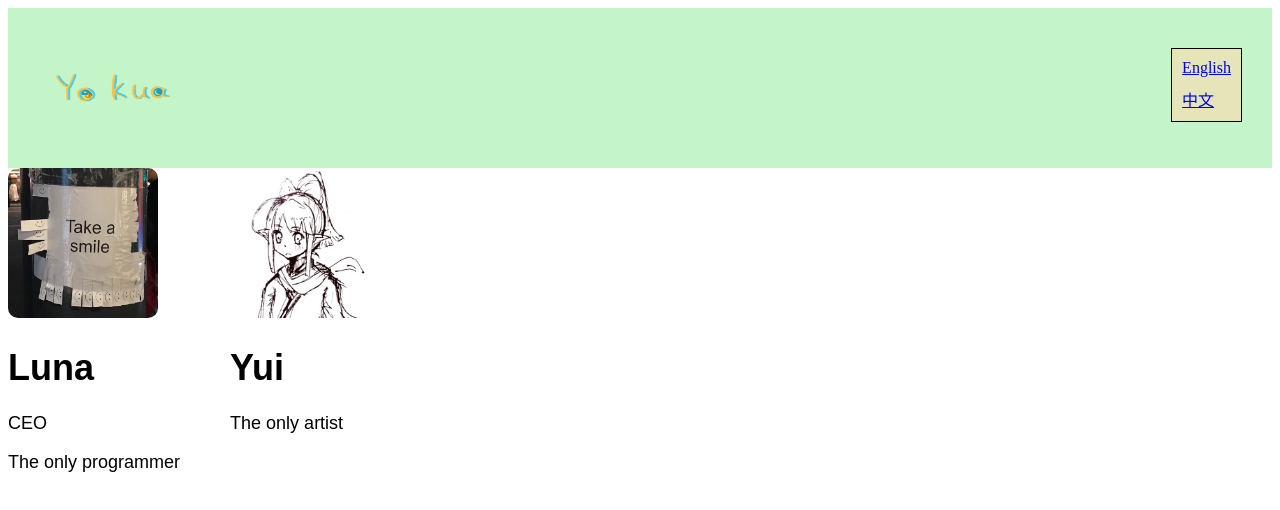
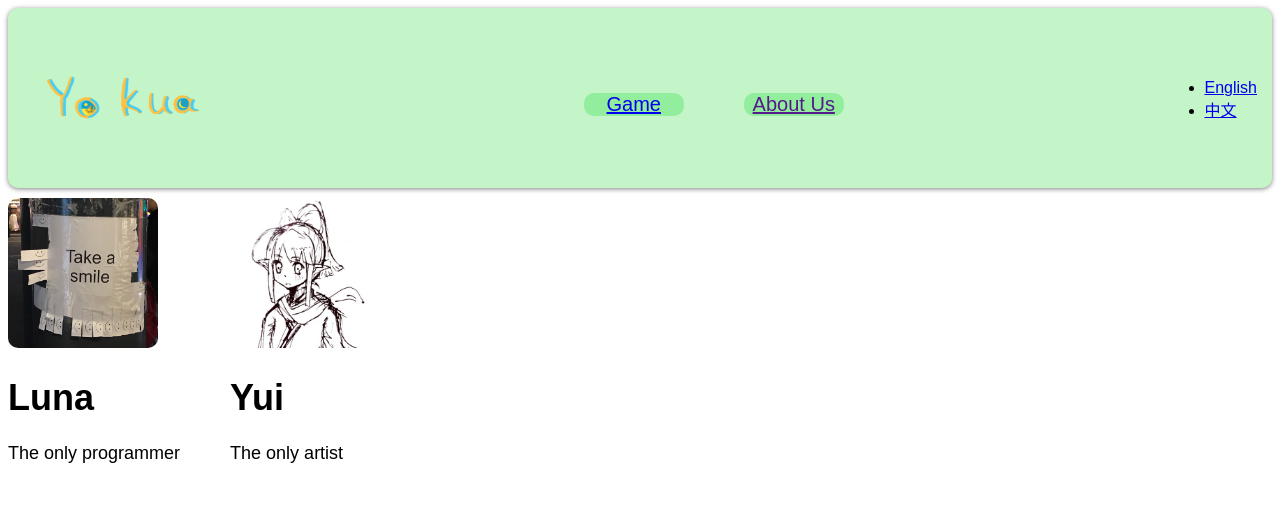
Before and after one commit to Luna0618/YokuaStudio, a plain HTML site: page index.html in a window 1280 px wide. Drawn offline with Linux system fonts and the light colour scheme; a web font is replaced by a local one.

Commit message:
Add nevigate bar to header and add more effects

```diff
--- a/index.html
+++ b/index.html
@@ -12,34 +12,35 @@
 
 <body>
     <header>
-        <nav>
-            <div class="logo">
-                <a href="index.html"><img src="logo.png" alt="Logo"></a>
-            </div>
-            <div class="lang-menu">
-                <ul>
-                    <li>
-                        <a href="#">English</a>
-                    </li>
-                    <li>
-                        <a href="#">中文</a>
-                    </li>
+        <div class="logo">
+            <a href="index.html"><img src="logo.png" alt="Logo"></a>
+        </div>
+        <div class="navigation">
+            <ul>
+                <li> <a href="#">Game</a> </li>
+                <li> <a href="">About Us</a> </li>
+            </ul>
+        </div>
+        <div class="lang-switcher">
+            <ul>
+            <li><a href="#" language='english' class="active">English</a></li>
+            <li><a href="#" language='chinese'>中文</a></li>
+            </ul>
+        </div>
 
-                </ul>
-            </div>
-        </nav>
+        </div>
     </header>
-    <div class="people">
+    <div class="people" id="luna">
         <img src="CEO.jpg" alt="Photo">
-        <h1>Luna</h1>
-        <p>CEO</p>
-        <p>The only programmer</p>
+        <h1 id="name">Luna</h1>
+        <p id="title">The only programmer</p>
     </div>
-    <div class="people">
+    <div class="people" id="yui">
         <img src="Artist.jpg" alt="Photo">
-        <h1>Yui</h1>
-        <p>The only artist</p>
+        <h1 id="name">Yui</h1>
+        <p id="title">The only artist</p>
     </div>
+
 </body>
 
 </html>
--- a/style.css
+++ b/style.css
@@ -18,34 +18,39 @@ body {
 
 header {
     background-color:#c3f5c9;
-    height: 100px;
-    padding: 30px;
+    height: 150px;
+    display:flex;
+    justify-content: space-between;
+    border-radius: 10px;
+    box-shadow: 0px 1px 5px gray;
+    margin-bottom: 10px;
+    padding: 15px;
 }
 
+
 .logo img {
-  width:150px;
-  height: 100px;
-}
-nav {
-    font-family: 'Georama', sans-serif;
-    font-family: 'ZCOOL XiaoWei', serif;
-    display: flex;
-    justify-content: space-between;
+  width: 200px;
+  height: 150px;
 }
 
-.lang-menu {
-margin-top: 10px;
-
+.navigation ul{
+  margin-top: 40px;
+  display: inline-flex;
+  list-style: none;
+  text-align: center;
 }
 
-.lang-menu ul{
-    margin:0px;
-    padding: 5px;
-    background-color: hsla(39, 77%, 83%, 0.692);
-    border: 1px solid black;
+
+.navigation ul li {
+  width:100px;
+  margin: 30px;
+  font-size: 20px;
+  background-color: #92ed9d;
+  border-radius: 10px;
 }
 
-.lang-menu ul li {
-    list-style: none;
-    padding: 5px;
+.lang-switcher{
+  margin-top: 40px;
+  list-style: none;
+  position:relative;
 }
```
